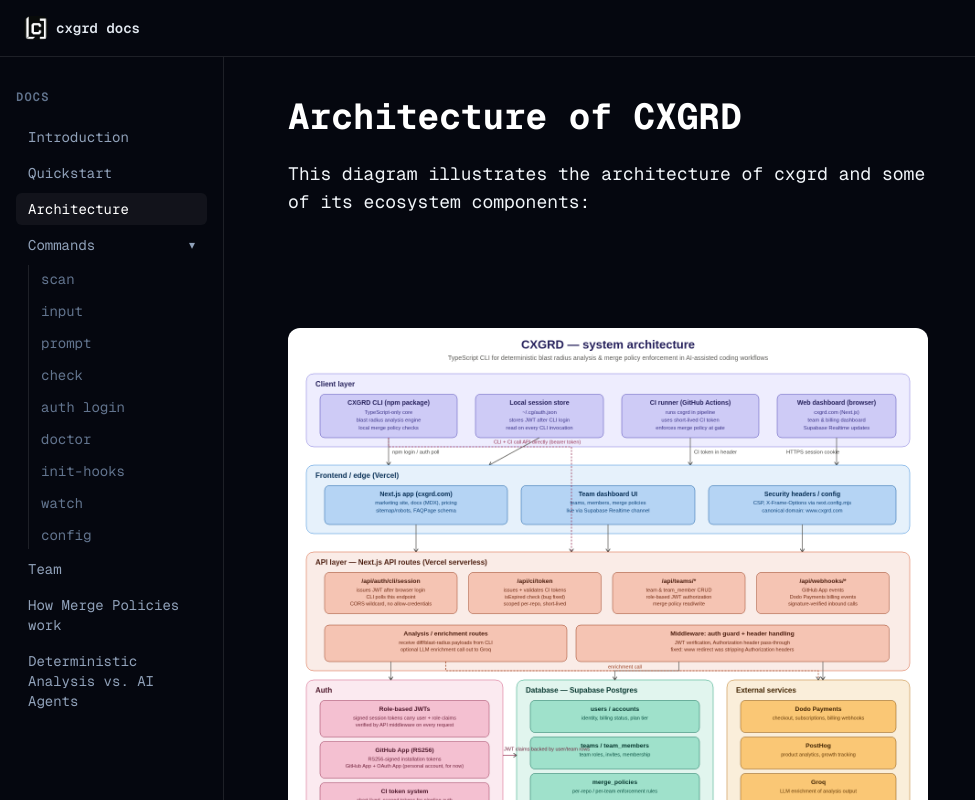
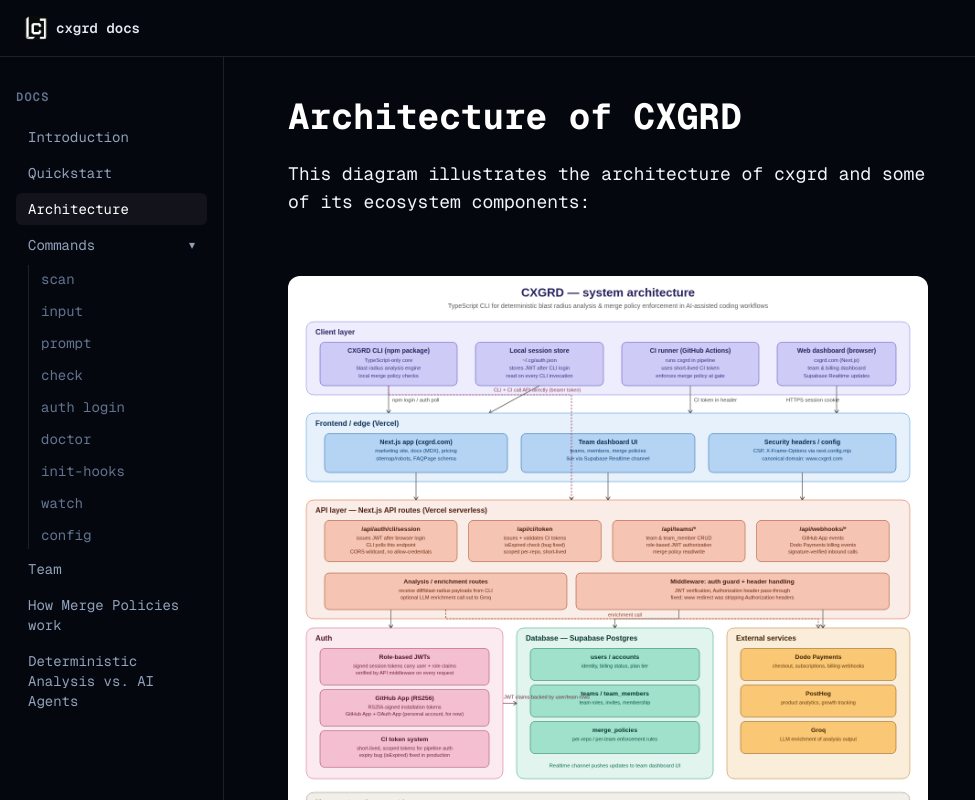
Before and after one commit to cxgrd/documentation, a Next.js app: page /architecture in a window 1280 px wide. Shown: the top 800 px of the page, without its empty margins (0-975 px from the left). Built offline with nearby package versions, Linux system fonts and the light colour scheme.

Commit message:
minor fixes

```diff
--- a/app/architecture/page.tsx
+++ b/app/architecture/page.tsx
@@ -16,7 +16,7 @@ export default function ArchitecturePage() {
             </p>
         </div>
 
-        <div className="mt-20 w-full overflow-x-auto">
+        <div className="mt-7 w-full overflow-x-auto">
             <div className="min-w-[700px] md:min-w-0 mx-auto">
                 <Image
                     src="/cxgrd_design.png"
```
